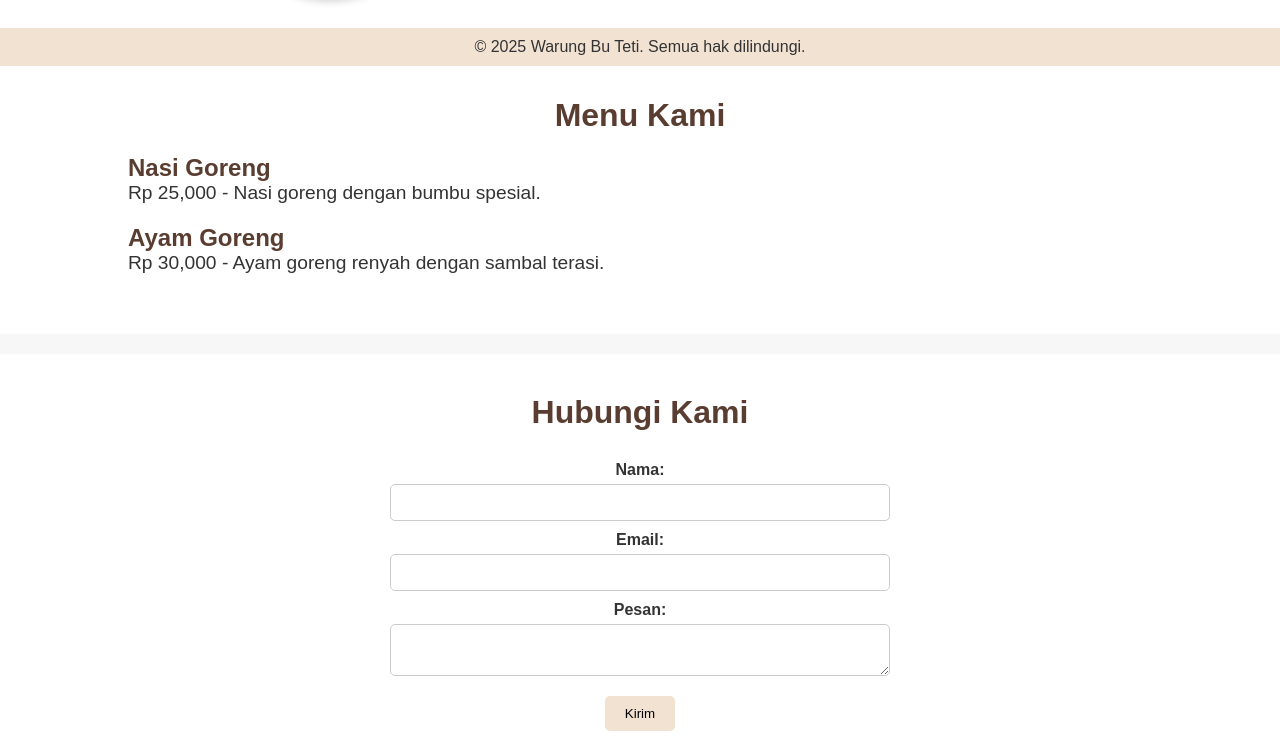
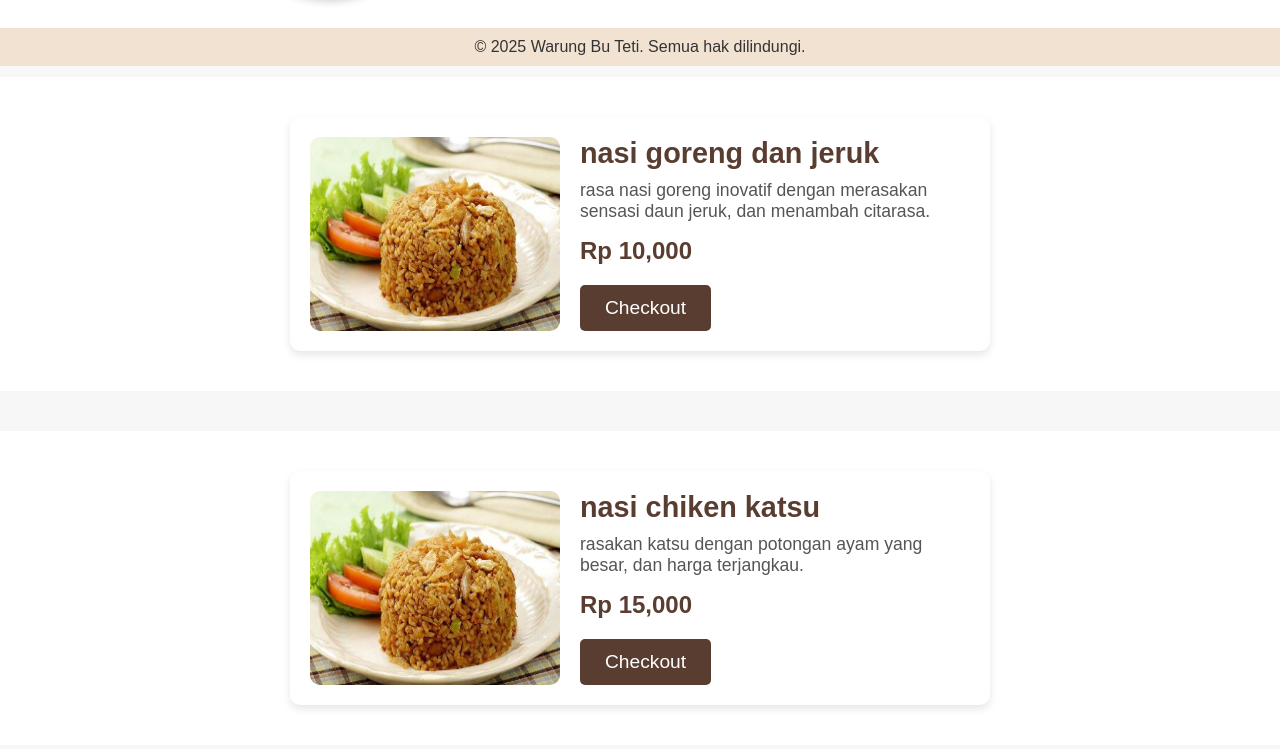
Before and after one commit to AidahMarchtiana/apo-client.io, a plain HTML site: page index.html in a window 1280 px wide. Shown: the part 734-1483 px from the top of the page. Drawn offline with Linux system fonts and the light colour scheme.

Commit message:
memperbaiki

```diff
--- a/index.html
+++ b/index.html
@@ -41,17 +41,29 @@
       </div>
     </section>
 
-    <!-- Menu Section -->
-    <section id="menu">
-      <div class="container">
-        <h2>Menu Kami</h2>
-        <div class="menu-item">
-          <h3>Nasi Goreng</h3>
-          <p>Rp 25,000 - Nasi goreng dengan bumbu spesial.</p>
+    <!-- Product Container -->
+    <section class="product-container">
+      <div class="product">
+        <img src="image/nasgor.jpg" alt="Produk" class="product-img" />
+        <!-- Ganti dengan gambar produk -->
+        <div class="product-info">
+          <h3 class="product-name">nasi goreng dan jeruk</h3>
+          <p class="product-description">rasa nasi goreng inovatif dengan merasakan sensasi daun jeruk, dan menambah citarasa.</p>
+          <p class="product-price">Rp 10,000</p>
+          <button class="checkout-btn">Checkout</button>
         </div>
-        <div class="menu-item">
-          <h3>Ayam Goreng</h3>
-          <p>Rp 30,000 - Ayam goreng renyah dengan sambal terasi.</p>
+      </div>
+    </section>
+    <!-- Product Container -->
+    <section class="product-container">
+      <div class="product">
+        <img src="image/nasgor.jpg" alt="Produk" class="product-img" />
+        <!-- Ganti dengan gambar produk -->
+        <div class="product-info">
+          <h3 class="product-name">nasi chiken katsu</h3>
+          <p class="product-description">rasakan katsu dengan potongan ayam yang besar, dan harga terjangkau.</p>
+          <p class="product-price">Rp 15,000</p>
+          <button class="checkout-btn">Checkout</button>
         </div>
       </div>
     </section>
--- a/styles.css
+++ b/styles.css
@@ -102,24 +102,24 @@ nav ul li a:hover {
   display: flex;
   justify-content: center;
   align-items: center;
-  gap: 20px; /* Memberikan jarak antara gambar dan teks */
+  gap: 20px;
   text-align: left;
 }
 
 /* Styling untuk gambar identitas */
 .about-img {
-  width: 200px; /* Sesuaikan ukuran gambar */
-  height: 200px; /* Pastikan gambar berbentuk kotak atau sesuaikan sesuai gambar */
-  border-radius: 50%; /* Membuat gambar berbentuk lingkaran */
-  object-fit: cover; /* Menjaga agar gambar tidak terdistorsi */
-  box-shadow: 0 4px 8px rgba(0, 0, 0, 0.2); /* Memberikan bayangan pada gambar */
+  width: 200px;
+  height: 200px;
+  border-radius: 50%;
+  object-fit: cover;
+  box-shadow: 0 4px 8px rgba(0, 0, 0, 0.2);
 }
 
 /* Styling untuk teks di About */
 #about p {
   font-size: 1.2em;
   line-height: 1.6;
-  max-width: 600px; /* Membatasi lebar teks agar tidak terlalu lebar */
+  max-width: 600px;
 }
 /* Section */
 section {
@@ -133,6 +133,79 @@ h2 {
   margin-bottom: 20px;
   font-size: 2em;
   color: #5a3d31;
+}
+
+/* Styling untuk container produk */
+.product-container {
+  display: flex;
+  justify-content: center;
+  align-items: center;
+  margin-top: 40px;
+}
+
+.product {
+  display: flex;
+  justify-content: space-between;
+  background-color: #fff;
+  padding: 20px;
+  border-radius: 10px;
+  box-shadow: 0 4px 8px rgba(0, 0, 0, 0.1);
+  max-width: 700px;
+  width: 100%;
+}
+
+.product-img {
+  width: 250px;
+  height: auto;
+  border-radius: 10px;
+}
+
+.product-info {
+  margin-left: 20px;
+  flex: 1;
+}
+
+.product-name {
+  font-size: 1.8em;
+  color: #5a3d31;
+  margin-bottom: 10px;
+}
+
+.product-description {
+  font-size: 1.1em;
+  color: #555;
+  margin-bottom: 15px;
+}
+
+.product-price {
+  font-size: 1.5em;
+  font-weight: bold;
+  color: #5a3d31;
+  margin-bottom: 20px;
+}
+
+/* Styling tombol Checkout */
+.checkout-btn {
+  background-color: #5a3d31;
+  color: white;
+  border: none;
+  padding: 12px 25px;
+  font-size: 1.2em;
+  border-radius: 5px;
+  cursor: pointer;
+  transition: all 0.3s ease;
+}
+
+.checkout-btn:hover {
+  background-color: #f2e2d2;
+  color: #5a3d31;
+  transform: scale(1.05);
+  box-shadow: 0 4px 8px rgba(0, 0, 0, 0.2);
+}
+
+.checkout-btn:active {
+  transform: scale(0.98);
+  box-shadow: none;
 }
 
 .menu-item {
```
